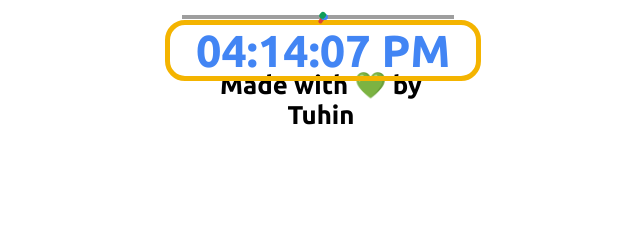
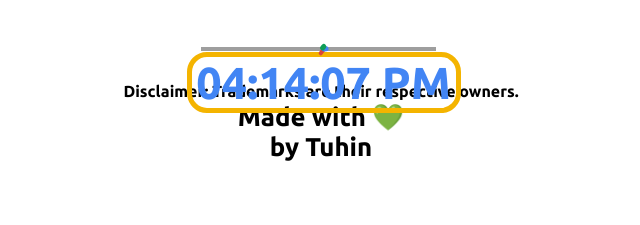
Before and after one commit to tuhindas-td/JS-Google-Clock, a plain HTML site: page index.html in a window 1280 px wide. Shown: the whole page, without its empty margins (319-959 px from the left). Drawn offline with Linux system fonts and the light colour scheme; grey boxes are pictures that could not be loaded.

Commit message:
styles: updated

```diff
--- a/index.html
+++ b/index.html
@@ -21,6 +21,9 @@
 		<div id="minute"></div>
 		<div id="second"></div>
 	</div>
+	<footer>
+		<p>Disclaimer: Trademarks are their respective owners.</p>
+	</footer>
 	<script src="index.js"></script>
 </body>
 
--- a/styles.css
+++ b/styles.css
@@ -7,10 +7,11 @@
 }
 body {
     font-family: 'Ubuntu', sans-serif;
+    padding-top: 2rem;
 }
 #container {
     position: relative;
-    width: 44%;
+    width: 38%;
     margin: auto;
 }
 #hour, #minute, #second {
@@ -72,3 +73,7 @@ body {
     left: 30%;
     font-size: 3vw;
 }
+footer {
+    text-align: center;
+    padding-top: 0.5rem;
+}
```
